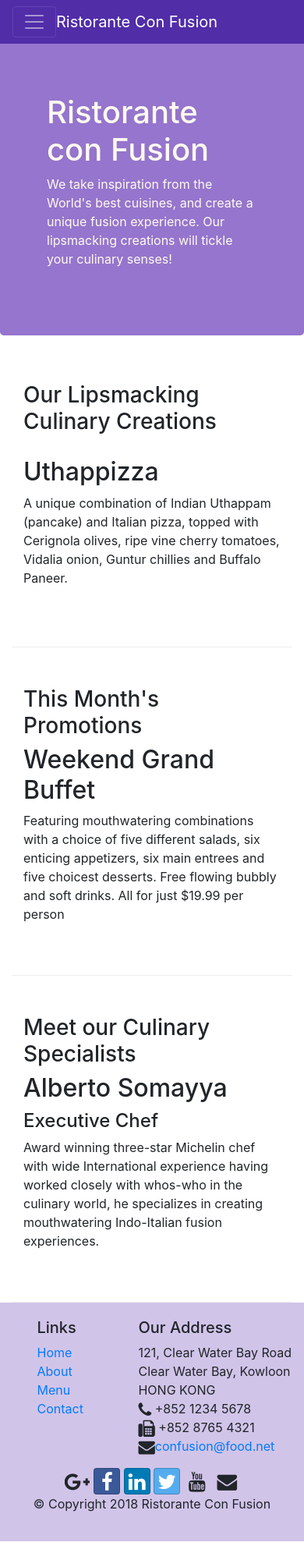
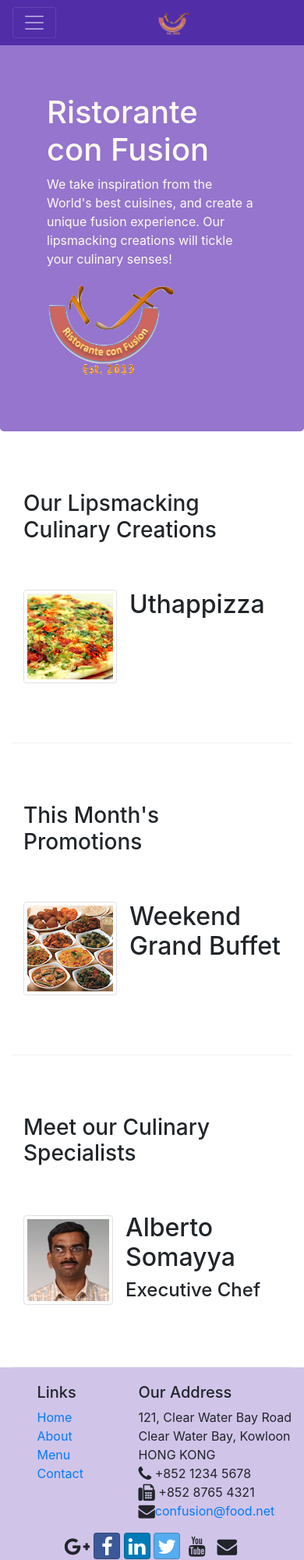
Before and after one commit to VarunMandadapu/confusion, a website: page index.html in a window 390 px wide. Shown: the top 2000 px of the page at 78% size. Before the commit the page ends 1976 px from the top, so only its background shows below. Drawn offline with nearby package versions, Linux system fonts and the light colour scheme.

Commit message:
images and media

```diff
--- a/index.html
+++ b/index.html
@@ -22,7 +22,7 @@
             <button class="navbar-toggler" type="button" data-toggle="collapse" data-target="#Navbar">
                 <span class="navbar-toggler-icon"></span>
             </button>
-            <a class="navbar-brand mr-auto" href="#">Ristorante Con Fusion</a>
+            <a class="navbar-brand mr-auto" href="#"><a class="navbar-brand mr-auto" href="#"><img src="img/logo.png" height="30" width="41"></a></a>
             <div class="collapse navbar-collapse" id="Navbar">
                 <ul class="navbar-nav mr-auto">
                     <li class="nav-item active"><a class="nav-link" href="#"><span class="fa fa-home fa-lg"></span> Home</a></li>
@@ -43,8 +43,8 @@
                     <h1>Ristorante con Fusion</h1>
                     <p>We take inspiration from the World's best cuisines, and create a unique fusion experience. Our lipsmacking creations will tickle your culinary senses!</p>
                 </div>
-                <div class="col-12 col-sm">
-                </div>
+                <div class="col-12 col-sm align-self-center">
+                    <img src="img/logo.png" class="img-fluid">
             </div>
         </div>
     </header>
@@ -55,8 +55,17 @@
                 <h3>Our Lipsmacking Culinary Creations</h3>
             </div>
             <div class="col col-sm order-sm-first col-md">
-                <h2>Uthappizza</h2>
-                <p>A unique combination of Indian Uthappam (pancake) and Italian pizza, topped with Cerignola olives, ripe vine cherry tomatoes, Vidalia onion, Guntur chillies and Buffalo Paneer.</p>
+                <div class="media">
+                    <img class="d-flex mr-3 img-thumbnail align-self-center"
+                            src="img/uthappizza.png" alt="Uthappizza">
+                    <div class="media-body">
+                        <h2 class="mt-0">Uthappizza</h2>
+                        <p class="d-none d-sm-block">A unique combination of Indian Uthappam (pancake) and
+                            Italian pizza, topped with Cerignola olives, ripe vine
+                            cherry tomatoes, Vidalia onion, Guntur chillies and
+                            Buffalo Paneer.</p>
+                    </div>
+                </div>
             </div>
         </div>
 
@@ -66,8 +75,14 @@
                 <h3>This Month's Promotions</h3>
             </div>
             <div class="col col-sm col-md">
-                <h2>Weekend Grand Buffet</h2>
-                <p>Featuring mouthwatering combinations with a choice of five different salads, six enticing appetizers, six main entrees and five choicest desserts. Free flowing bubbly and soft drinks. All for just $19.99 per person </p>
+                <div class="media">
+                    <img class="d-flex mr-3 img-thumbnail align-self-center"
+                            src="img/buffet.png" alt="buffet">
+                    <div class="media-body">
+                        <h2 class="mt-0">Weekend Grand Buffet</h2>
+                        <p class="d-none d-sm-block">Featuring mouthwatering combinations with a choice of five different salads, six enticing appetizers, six main entrees and five choicest desserts. Free flowing bubbly and soft drinks. All for just $19.99 per person </p>
+                    </div>
+                </div>
             </div>
         </div>
 
@@ -76,9 +91,20 @@
                 <h3>Meet our Culinary Specialists</h3>
             </div>
             <div class="col col-sm order-sm-first col-md">
-                <h2>Alberto Somayya</h2>
-                <h4>Executive Chef</h4>
-                <p>Award winning three-star Michelin chef with wide International experience having worked closely with whos-who in the culinary world, he specializes in creating mouthwatering Indo-Italian fusion experiences. </p>
+                <div class="media">
+                    <img class="d-flex mr-3 img-thumbnail align-self-center"
+                            src="img/alberto.png" alt="Alberto Somayya">
+                    <div class="media-body">
+                        <h2 class="mt-0">Alberto Somayya</h2>
+                        <h4>Executive Chef</h4>
+                        <p class="d-none d-sm-block">Award winning three-star Michelin chef with wide
+                            International experience having worked closely with
+                            whos-who in the culinary world, he specializes in
+                            creating mouthwatering Indo-Italian fusion experiences.
+                            </p>
+                    </div>
+                </div>
+
             </div>
         </div>
     </div>
```
Also changed, not shown: aboutus.html (+3 -2 lines), contactus.html (+3 -3 lines), img/alberto.png (added), img/buffet.png (added), img/logo.png (added), img/uthappizza.png (added), 1 other file.
